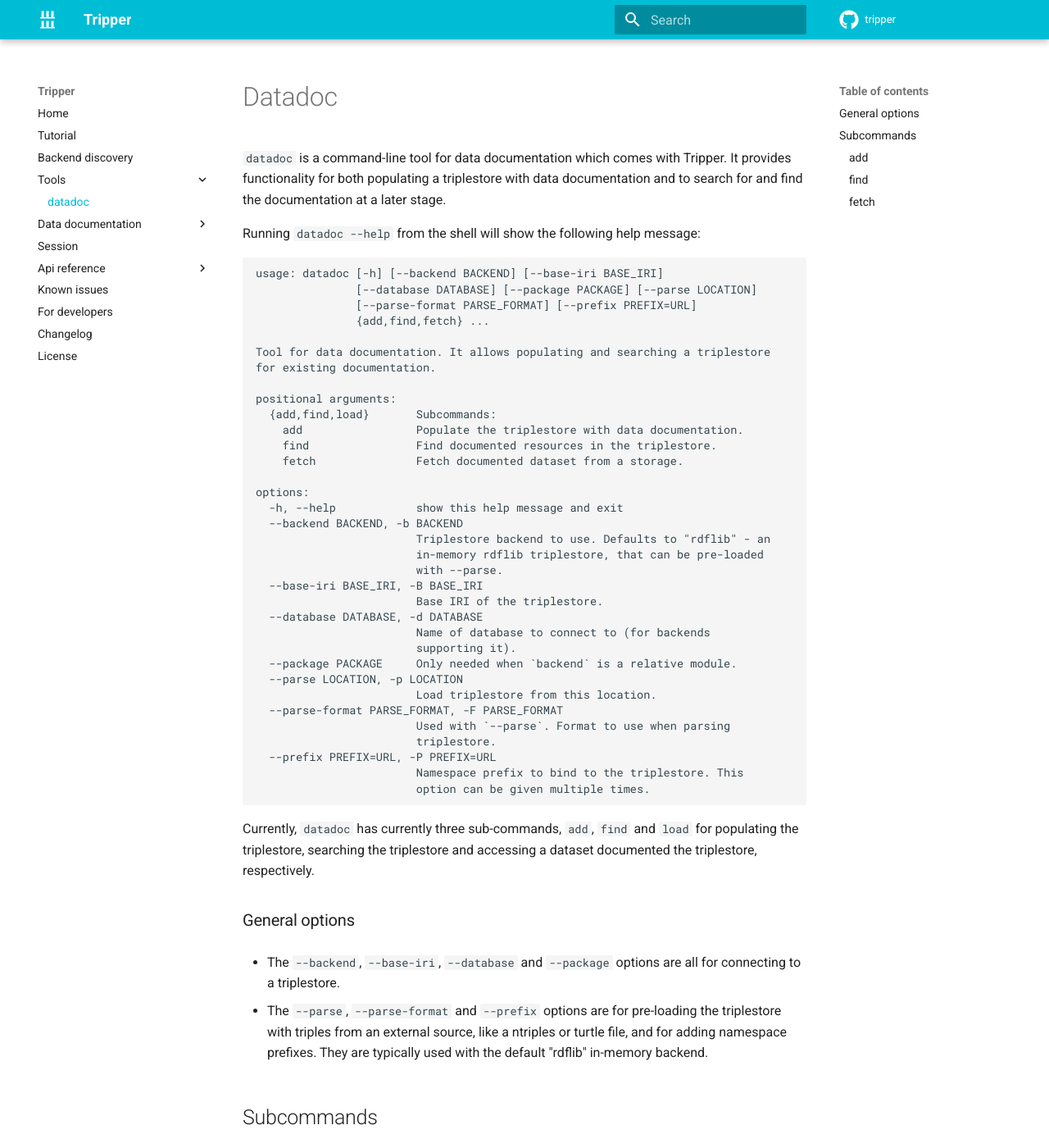
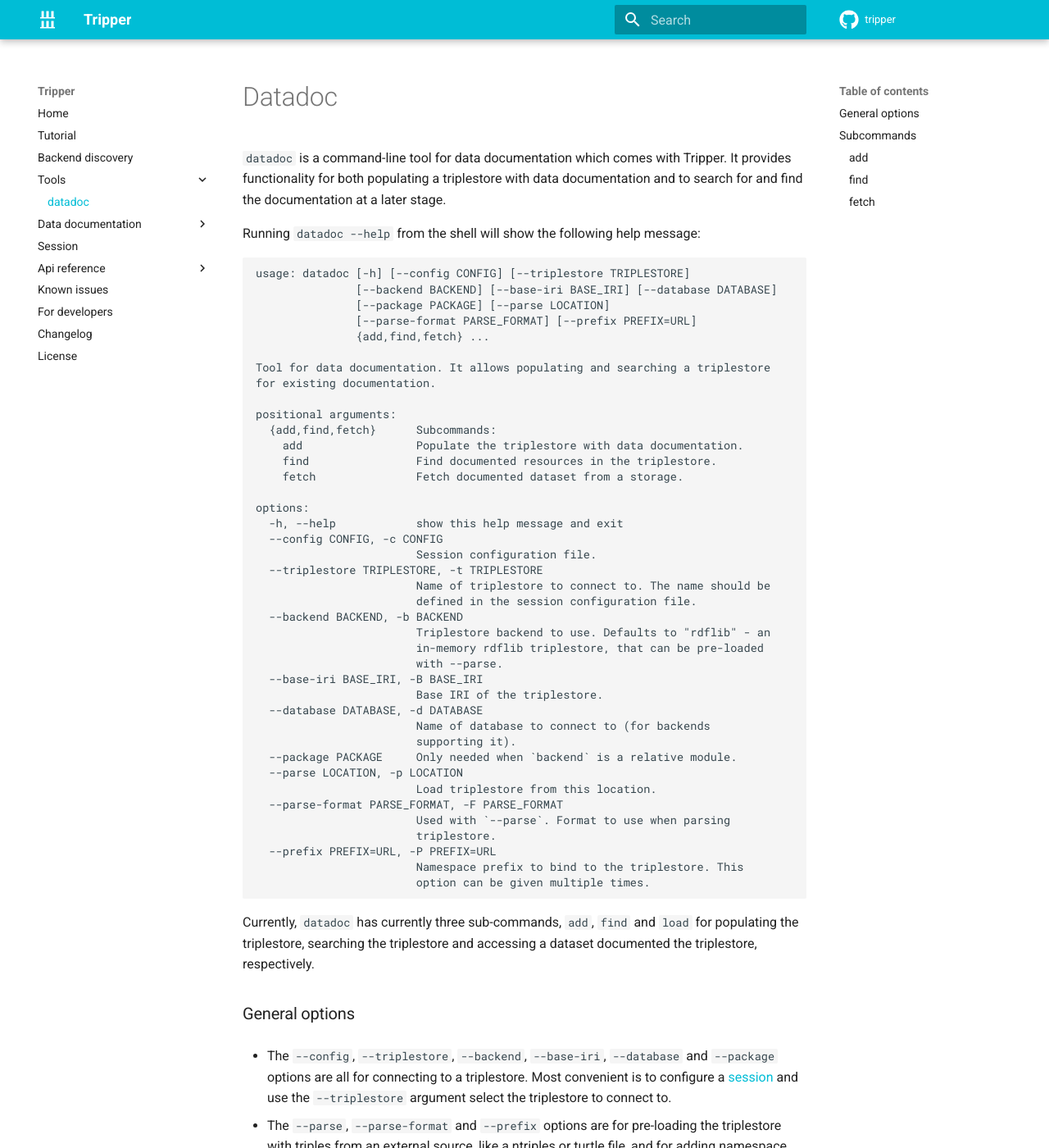
Before and after one commit to EMMC-ASBL/tripper, an MkDocs documentation site: the page built from docs/tools/datadoc.md, in a window 1280 px wide and 1400 px high. Shown: the whole window at 82% size. Built offline with MkDocs 1.6.1 and Material for MkDocs 9.7.7, drawn with Linux system fonts in a browser that asks for light colours; comment, search, counter and statistics services are not loaded; the version menu is left out.

Commit message:
Updated documentation of the datadoc tool

````diff
--- a/docs/tools/datadoc.md
+++ b/docs/tools/datadoc.md
@@ -6,8 +6,9 @@
 Running `datadoc --help` from the shell will show the following help message:
 
 ```
-usage: datadoc [-h] [--backend BACKEND] [--base-iri BASE_IRI]
-               [--database DATABASE] [--package PACKAGE] [--parse LOCATION]
+usage: datadoc [-h] [--config CONFIG] [--triplestore TRIPLESTORE]
+               [--backend BACKEND] [--base-iri BASE_IRI] [--database DATABASE]
+               [--package PACKAGE] [--parse LOCATION]
                [--parse-format PARSE_FORMAT] [--prefix PREFIX=URL]
                {add,find,fetch} ...
 
@@ -15,13 +16,18 @@
 for existing documentation.
 
 positional arguments:
-  {add,find,load}       Subcommands:
+  {add,find,fetch}      Subcommands:
     add                 Populate the triplestore with data documentation.
     find                Find documented resources in the triplestore.
     fetch               Fetch documented dataset from a storage.
 
 options:
   -h, --help            show this help message and exit
+  --config CONFIG, -c CONFIG
+                        Session configuration file.
+  --triplestore TRIPLESTORE, -t TRIPLESTORE
+                        Name of triplestore to connect to. The name should be
+                        defined in the session configuration file.
   --backend BACKEND, -b BACKEND
                         Triplestore backend to use. Defaults to "rdflib" - an
                         in-memory rdflib triplestore, that can be pre-loaded
@@ -46,7 +52,8 @@
 
 ### General options
 
-* The `--backend`, `--base-iri`, `--database` and `--package` options are all for connecting to a triplestore.
+* The `--config`, `--triplestore`, `--backend`, `--base-iri`, `--database` and `--package` options are all for connecting to a triplestore.
+  Most convenient is to configure a [session] and use the `--triplestore` argument select the triplestore to connect to.
 
 * The `--parse`, `--parse-format` and `--prefix` options are for pre-loading the triplestore with triples from an external source, like a ntriples or turtle file, and for adding namespace prefixes.
 They are typically used with the default "rdflib" in-memory backend.
@@ -420,6 +427,5 @@
 
 
 
-
-
 [resource types]: ../datadoc/introduction.md/#resource-types
+[session]: ../session.md
````
